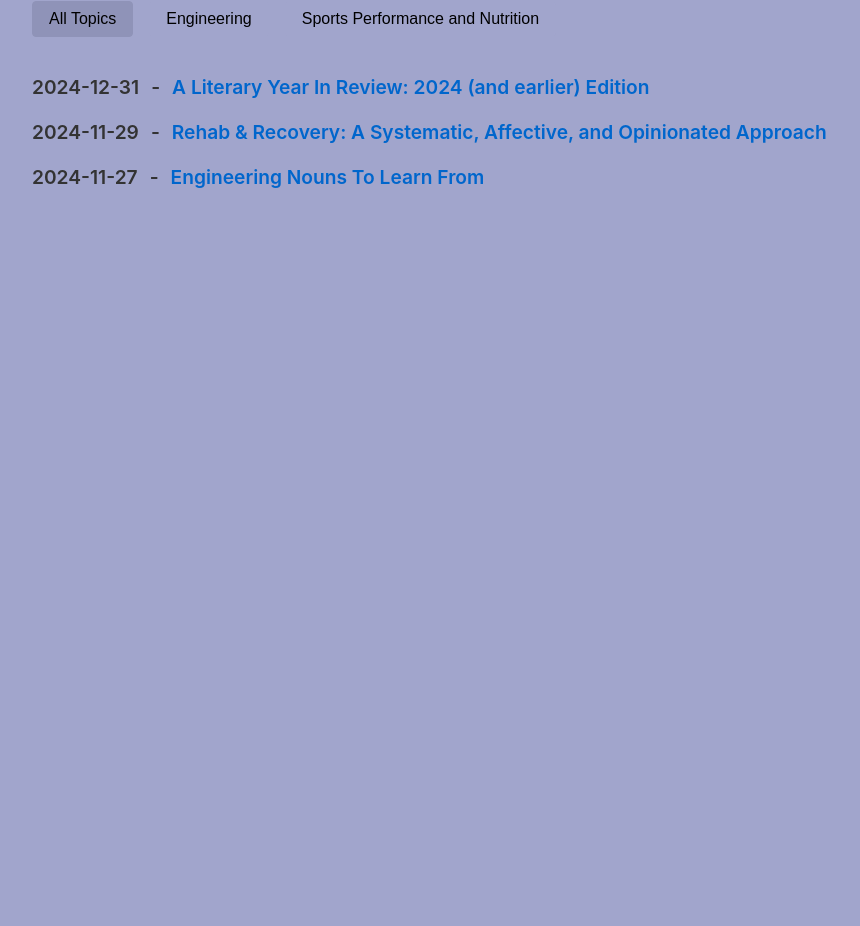
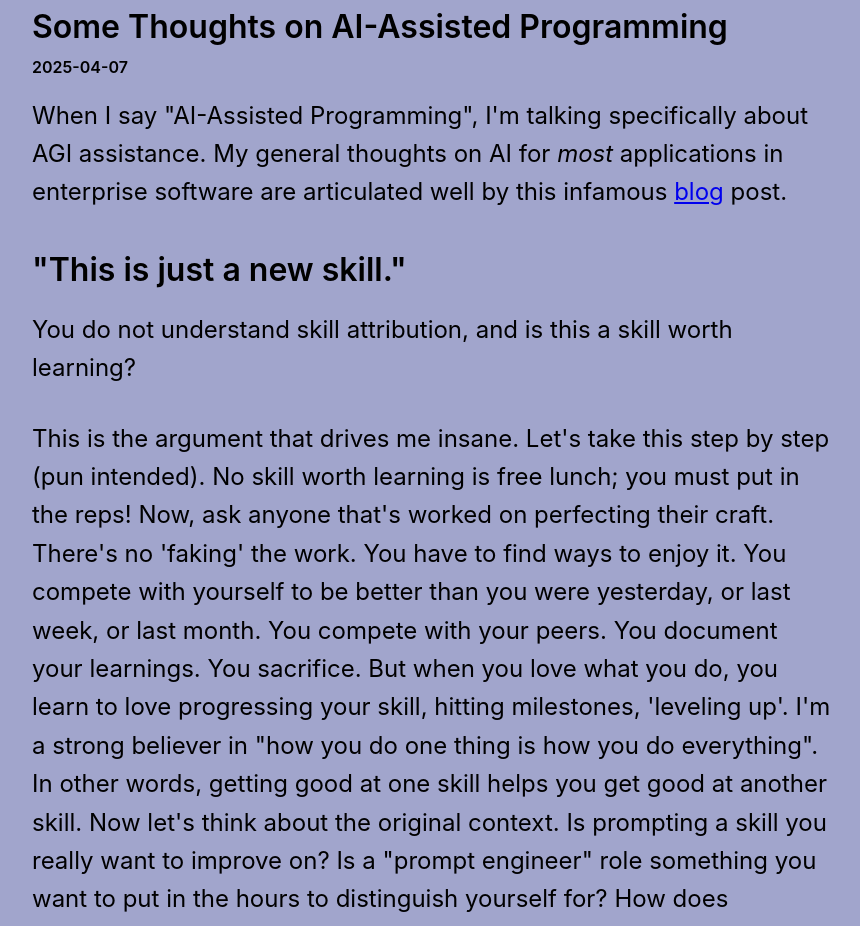
Before and after one commit to MaanasSathaye/msathaye.com, a React (Vite) app in the folder msathaye-console/: page /posts/ai-assisted-coding in a window 1280 px wide. Before the commit this address led to /posts. Shown: the part 145-1071 px from the top of the page, without its empty margins (208-1068 px from the left). Before the commit the page ends 800 px from the top, so only its background shows below. Built offline with nearby package versions, Linux system fonts and the light colour scheme.

Commit message:
wip AAC post

```diff
--- /dev/null
+++ b/msathaye-console/src/content/AI-Assisted-Coding.tsx
@@ -0,0 +1,97 @@
+const AAC = () => {
+  return (
+    <div className='content-section'>
+      <h3>
+        When I say "AI-Assisted Programming", I'm talking specifically about AGI assistance. My
+        general thoughts on AI for <i>most</i> applications in enterprise software are articulated
+        well by this infamous{' '}
+        <a
+          href='https://ludic.mataroa.blog/blog/i-will-fucking-piledrive-you-if-you-mention-ai-again/'
+          target='_blank'
+          rel='noopener noreferrer'
+        >
+          blog
+        </a>{' '}
+        post.
+      </h3>
+      <h2></h2>
+      <h2>"This is just a new skill."</h2>
+      <h3> You do not understand skill attribution, and is this a skill worth learning?</h3>
+      <h3>
+        This is the argument that drives me insane. Let's take this step by step (pun intended). No
+        skill worth learning is free lunch; you must put in the reps! Now, ask anyone that's worked
+        on perfecting their craft. There's no 'faking' the work. You have to find ways to enjoy it.
+        You compete with yourself to be better than you were yesterday, or last week, or last month.
+        You compete with your peers. You document your learnings. You sacrifice. But when you love
+        what you do, you learn to love progressing your skill, hitting milestones, 'leveling up'.
+        I'm a strong believer in "how you do one thing is how you do everything". In other words,
+        getting good at one skill helps you get good at another skill. Now let's think about the
+        original context. Is prompting a skill you really want to improve on? Is a "prompt engineer"
+        role something you want to put in the hours to distinguish yourself for? How does
+        understanding the best way to communicate with this human-made, mostly black box system help
+        you in other areas of your life? If you're going to say 'it helps me communicate', I dare
+        you to look at the last 100 request logs with your copilot. How many frustrated cap locks
+        arguments did you initiate? But, I digress. Do you see the point?
+      </h3>
+      <h2>Learning from High Performance Elsewhere</h2>
+      <h3>
+        There are many ways to explain this point, but the one that I think is the easiest to
+        understand, and the one I can relate to the most, is sports performance. No athlete on this
+        planet performs at 100% for 365 days a year. Strength athletes use periodization to maximize
+        training adaptations and minimize injury risk. NBA Teams are increasingly load managing to
+        keep their stars healthy for deep playoff runs.
+      </h3>
+      <br></br>
+      <h3>
+        But, good luck telling your employer that you're "load managing" this week.<sup>*</sup> And
+        that's my point. It's unrealistic to expect any engineer to work at 100% efficacy for 320+
+        days out of the year. Like athletes, our readiness for problem-solving undulates. Long
+        stretches of unmotivated, uninspired work can be “averaged out” by copilots, letting you
+        find the magic again when you’re ready. Code quality is an extremely valid concern, but it’s
+        less of a concern for someone with the years of experience who has the wisdom and keen eye
+        to rule out poor suggestions from LLMs. “The scenario where you describe acceptable llm use
+        is known as burnout” well, yes. But the cure to burnout is a break from your job or
+        programming in general, and some people simply can’t afford that (due to lack of PTO or
+        otherwise). Therefore, I think it's fair to say that copilot programming raises the baseline
+        output of a salaried engineer however you choose to mesaure it.
+      </h3>
+      <p className='disclaimer'>
+        <em>
+          <sup>*</sup> To be clear, a version of "load managing" exists - explicitly lighter
+          workload days. I've used these before, and they're helpful. But, they're not "restful". If
+          anything, they're tiny morale boosts that help engineers fend off burnout or imposter
+          syndrome.
+        </em>
+      </p>
+      <h2>Forgive Me, Guido, For I Have Sinned</h2>
+      <h3>
+        Confession time: I don't like Python. I have no qualms with the authors and maintainers, but
+        I believe the way the ecosystem has evolved is an anti-pattern to deploying resilient,
+        maintainable, and efficient services. Important context here: I'm a Golang/Rust guy. Python
+        burns (and bums) me out quicker than any other language, and in this specific scenario, I
+        believe copilot programming is a great way for me to continue solving business problems for
+        my employer at minimal risk to my sanity.
+        <sup>*</sup>
+      </h3>
+      <p className='disclaimer'>
+        <em>
+          <sup>*</sup> Senior engineers, yes, this is a skill issue. I will be the first to admit
+          it. But of all the skills in my life I could sharpen (and all the time I could spend
+          sharpening them), Python is at the bottom of the list. That's personal preference, and
+          that's OK. More research on{' '}
+          <a
+            href='https://www.science.org/doi/10.1126/sciadv.ads1560'
+            target='_blank'
+            rel='noopener noreferrer'
+          >
+            Use It or Lose It
+          </a>{' '}
+          is coming out, and I'm far more afraid of losing other skills than I am in missing out on
+          Python expertise.
+        </em>
+      </p>
+    </div>
+  )
+}
+
+export default AAC
--- a/msathaye-console/src/css/App.css
+++ b/msathaye-console/src/css/App.css
@@ -10,6 +10,10 @@ body {
   max-width: 100vw;
   overflow-x: hidden;
   background-color: #a1a5cc;
+  font-size: 16px;
+  line-height: 1.6;
+  -webkit-text-size-adjust: 100%;
+  -webkit-font-smoothing: antialiased;
 }
 
 .blog-container {
@@ -22,7 +26,8 @@ body {
 }
 
 .content-section,
-.page {
+.page,
+.content-card {
   max-width: 800px;
   width: 100%;
   margin: 0 auto;
@@ -53,7 +58,8 @@ hr {
   color: #333;
 }
 
-.navigation {
+.navigation,
+.nav-links {
   display: flex;
   gap: 1.5rem;
   margin-bottom: 4rem;
@@ -269,11 +275,20 @@ hr {
   margin: 1.5rem 0;
 }
 
-.image-lazy {
+.image-lazy,
+.book-cover {
   width: 100%;
   height: auto;
+  display: block;
+}
+
+.image-lazy {
   max-width: 800px;
-  display: block;
+}
+
+.book-cover {
+  width: 250px;
+  margin: 1rem 0;
 }
 
 .skeleton {
@@ -295,16 +310,6 @@ hr {
 .content-card {
   padding: 2rem;
   margin: 1rem auto;
-  max-width: 800px;
-  width: 100%;
-  background: none;
-  box-shadow: none;
-}
-
-.nav-links {
-  display: flex;
-  gap: 1.5rem;
-  margin-bottom: 4rem;
 }
 
 .social-links {
@@ -350,6 +355,7 @@ hr {
 .card ol {
   margin: 1rem 0;
   padding-left: 1.5rem;
+  font-weight: 500;
 }
 
 .card li {
@@ -381,13 +387,6 @@ hr {
   font-size: 0.9rem;
   margin-top: 2rem;
   font-style: italic;
-}
-
-.book-cover {
-  width: 250px;
-  height: auto;
-  margin: 1rem 0;
-  display: block;
 }
 
 .topics-filter {
@@ -429,13 +428,6 @@ hr {
 
 .post-title:hover {
   text-decoration: underline;
-}
-
-body {
-  font-size: 16px;
-  line-height: 1.6;
-  -webkit-text-size-adjust: 100%;
-  -webkit-font-smoothing: antialiased;
 }
 
 .resource-list {
--- a/msathaye-console/src/pages/About.tsx
+++ b/msathaye-console/src/pages/About.tsx
@@ -2,16 +2,16 @@ const About = () => {
   return (
     <div className='content-section'>
       <div className='card'>
-        <p>
+        <h3>
           I graduated with a B.S. in Chemical Engineering from UT Austin. Upon graduating, I had two
           choices in Texas: oil and gas (in the middle of nowhere) or the &quot;materials science
           internship lottery&quot; (1 available position between thousands of graduates). I went
           with the third option - working minimum wage as a &quot;Chemical Software Intern&quot;. It
           turns out software is a lot like chemical engineering - complex systems relying on
           precision, creativity, a bit of physics, and many interconnected processes.
-        </p>
+        </h3>
 
-        <p>I'm interested in:</p>
+        <h3>I'm interested in:</h3>
         <ul>
           <li>Distributed Systems</li>
           <li>Databases</li>
@@ -36,7 +36,7 @@ const About = () => {
         <hr />
 
         <h2>Projects</h2>
-        <p>
+        <h3>
           <a
             href='https://github.com/MaanasSathaye/swiss'
             target='_blank'
@@ -45,12 +45,12 @@ const About = () => {
             Swiss
           </a>{' '}
           - investigating load balancing algorithms and (eventually) testing my own.
-        </p>
+        </h3>
 
         <hr />
 
         <h2>Work</h2>
-        <p>
+        <h3>
           I'm currently a software engineer at{' '}
           <a href='https://www.sightly.com/' target='_blank' rel='noopener noreferrer'>
             Sightly
@@ -62,7 +62,7 @@ const About = () => {
           , an enterprise platform for omnichannel brand governance. The latter involved lots of
           Golang, PostgreSQL, Terraform, and Typescript React; the former involves lots of Python
           and Airflow.
-        </p>
+        </h3>
       </div>
     </div>
   )
--- a/msathaye-console/src/pages/Posts.tsx
+++ b/msathaye-console/src/pages/Posts.tsx
@@ -4,6 +4,7 @@ import '../css/Posts.css'
 import ER from '../content/Nouns-To-Learn-From'
 import ASAAATR from '../content/A-Systematic-And-Affective-Approach-To-Rehab'
 import ALYIR from '../content/A-Literary-Year-In-Review'
+import AAC from '../content/AI-Assisted-Coding'
 
 export const TOPICS: Topic[] = [
   {
@@ -42,6 +43,14 @@ export const POSTS: Post[] = [
     topic: '',
     slug: 'literature-year-in-review',
     content: ALYIR()
+  },
+  {
+    id: 4,
+    title: 'Some Thoughts on AI-Assisted Programming',
+    date: '2025-04-07',
+    topic: '',
+    slug: 'ai-assisted-coding',
+    content: AAC()
   }
 ]
 
```
